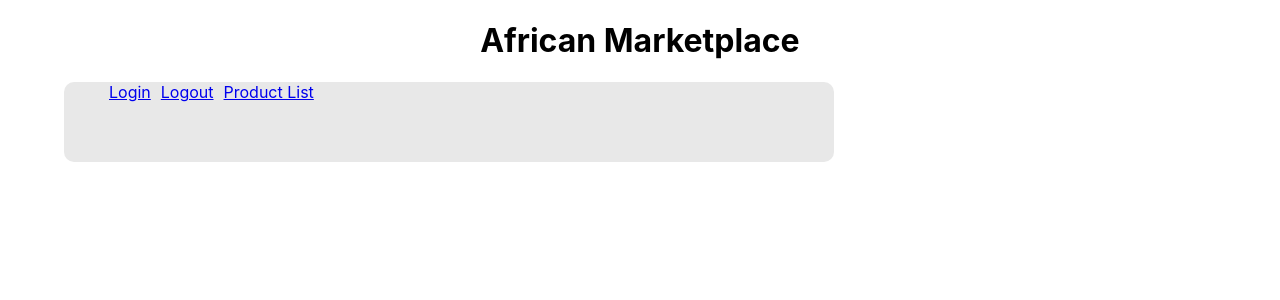
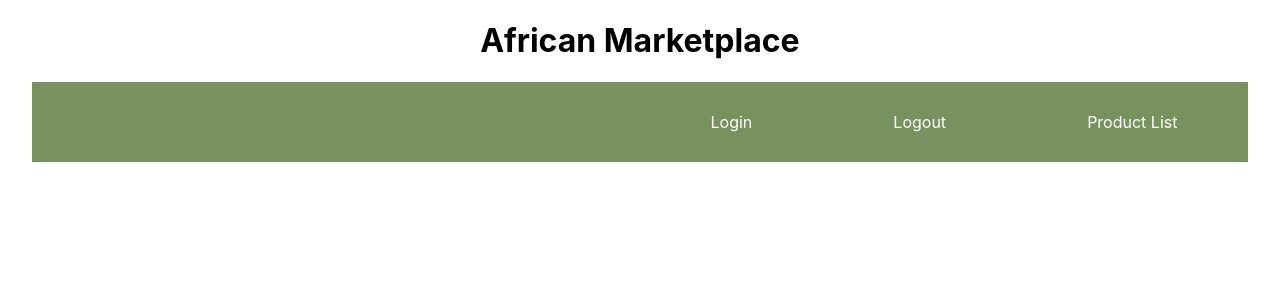
Before and after one commit to African-Marketplace-12-2020/front-end, a React (Create React App) app in the folder african-marketplace/: page / in a window 1280 px wide. Shown: the top 300 px of the page. Built offline with nearby package versions, Linux system fonts and the light colour scheme.

Commit message:
Styled Navbar

```diff
--- a/african-marketplace/src/App.css
+++ b/african-marketplace/src/App.css
@@ -1,10 +1,10 @@
 .App {
-  text-align: center;
-  margin: 0;
-  padding: 0 2rem;
+	text-align: center;
+	margin: 0;
+	padding: 0 2rem;
 }
 
-ul {
+/* ul {
   display: flex;
   margin: 0 2rem;
   width: 60%;
@@ -18,4 +18,4 @@ li {
   flex-direction: row;
   justify-content: space-evenly;
   margin: 0 5px;
-}
+} */
--- a/african-marketplace/src/App.js
+++ b/african-marketplace/src/App.js
@@ -1,15 +1,20 @@
 import React, { useEffect } from 'react';
-import { BrowserRouter as Router, Route, Switch, NavLink } from 'react-router-dom';
+import {
+	BrowserRouter as Router,
+	Route,
+	Switch,
+	NavLink,
+} from 'react-router-dom';
 import { connect } from 'react-redux';
 //import { fetchData } from './actions/marketActions';
 import Login from './components/forms/Login';
 import Signup from './components/forms/Signup';
 import ProductList from './components/ProductList';
 import PrivateRoute from './components/PrivateRoute';
+import NavBar from './components/Navbar';
 import './App.css';
 
 function App(props) {
-
 	/*
   useEffect(() => {
     props.fetchData();
@@ -18,21 +23,30 @@ function App(props) {
 
 	const logout = () => {
 		//localStorage.removeItem('token');
-  }
+	};
 
 	return (
-    <div className="App">
+		<div className='App'>
 			<h1>African Marketplace</h1>
 			<Router>
-          <ul>
-            <li><NavLink to="/login">Login</NavLink></li>
-            <li><NavLink to="/logout" onClick={logout}>Logout</NavLink></li>
-            <li><NavLink to="/product-list">Product List</NavLink></li>
-          </ul>
+				<NavBar />
+				{/* <ul>
+					<li>
+						<NavLink to='/login'>Login</NavLink>
+					</li>
+					<li>
+						<NavLink to='/logout' onClick={logout}>
+							Logout
+						</NavLink>
+					</li>
+					<li>
+						<NavLink to='/product-list'>Product List</NavLink>
+					</li>
+				</ul> */}
 				<Switch>
-            <PrivateRoute exact path="/product-list" component={ProductList} />
-            <Route path="/login" component={Login} />
-            <Route path="/signup" component={Signup} />
+					<PrivateRoute exact path='/product-list' component={ProductList} />
+					<Route path='/login' component={Login} />
+					<Route path='/signup' component={Signup} />
 				</Switch>
 			</Router>
 		</div>
@@ -43,8 +57,10 @@ const mapStateToProps = (state) => {
 	return {
 		marketAsProps: state.data,
 		isFetching: state.isFetching,
-    error: state.error
-  }
-}
+		error: state.error,
+	};
+};
 
-export default connect(mapStateToProps, {/*fetchData */})(App);
+export default connect(mapStateToProps, {
+	/*fetchData */
+})(App);
--- a/african-marketplace/src/components/Navbar.js
+++ b/african-marketplace/src/components/Navbar.js
@@ -1,5 +1,6 @@
-import React, { useState } from "react";
-import styled from "styled-components";
+import React, { useState } from 'react';
+import { NavLink } from 'react-router-dom';
+import styled from 'styled-components';
 const Container = styled.nav`
 	height: 10vh;
 	width: 100%;
@@ -43,10 +44,10 @@ const NavLinks = styled.ul`
 		width: 100%;
 		flex-direction: column;
 		clip-path: circle(
-      ${(props) => (props.display ? "1000px" : "10px")} at 85% -8%
+			${(props) => (props.display ? '1000px' : '10px')} at 85% -8%
 		);
 		-webkit-clip-path: circle(
-      ${(props) => (props.display ? "1000px" : "10px")} at 85% -8%
+			${(props) => (props.display ? '1000px' : '10px')} at 85% -8%
 		);
 		transition: all 1s ease-out;
 	}
@@ -70,25 +71,28 @@ export default function Navbar() {
 			</Hamburguer>
 			<NavLinks display={display}>
 				<li>
-          <a
-            style={{ color: "white", textDecoration: "none", fontSize: "16px" }}
-            href="#">
-            Home
-          </a>
+					<NavLink
+						style={{ color: 'white', textDecoration: 'none', fontSize: '16px' }}
+						to='/login'
+					>
+						Login
+					</NavLink>
 				</li>
 				<li>
-          <a
-            style={{ color: "white", textDecoration: "none", fontSize: "16px" }}
-            href="#">
-            About
-          </a>
+					<NavLink
+						style={{ color: 'white', textDecoration: 'none', fontSize: '16px' }}
+						to='/logout'
+					>
+						Logout
+					</NavLink>
 				</li>
 				<li>
-          <a
-            style={{ color: "white", textDecoration: "none", fontSize: "16px" }}
-            href="#">
-            Links
-          </a>
+					<NavLink
+						style={{ color: 'white', textDecoration: 'none', fontSize: '16px' }}
+						to='/login'
+					>
+						Product List
+					</NavLink>
 				</li>
 			</NavLinks>
 		</Container>
```
Also changed, not shown: 2 other files (tests, documents, lock files or other folders). Lines whose indentation alone changed are shown as unchanged.
